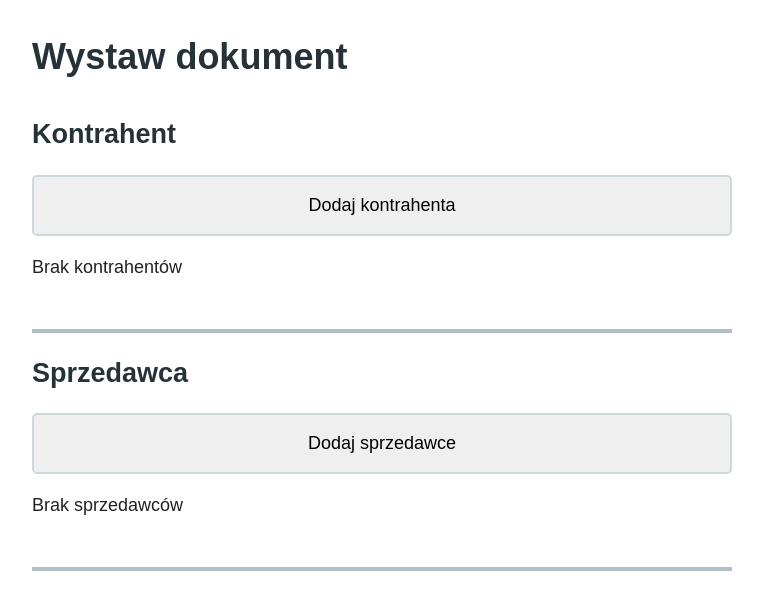
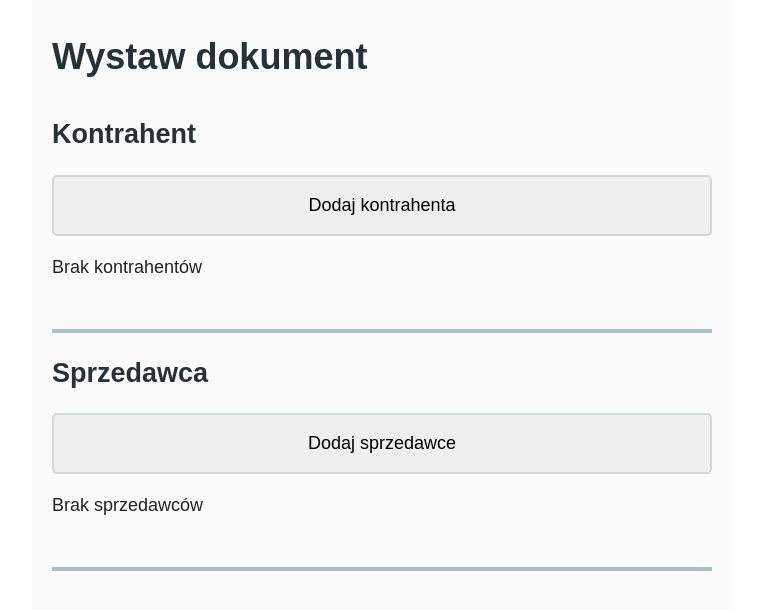
Before and after one commit to Citentel/invoicing-project, a React (Create React App) app: page / in a window 1280 px wide. Shown: the top 610 px of the page, without its empty margins (258-1021 px from the left). Built offline with nearby package versions, Linux system fonts and the light colour scheme.

Commit message:
add background to app component

```diff
--- a/src/static/scss/app.css
+++ b/src/static/scss/app.css
@@ -1 +1 @@
-.app{display:flex;justify-content:center}.app .container{max-width:43.75rem;width:100%}.app .container__headline{color:#263238}.app .container__headline--1{font-size:2.25rem;line-height:3.375rem;margin:1.875rem 0}
+.app{display:flex;justify-content:center}.app .container{max-width:43.75rem;width:100%;padding:0 1.25rem;background-color:#fbfbfb;height:100vh}.app .container__headline{color:#263238}.app .container__headline--1{font-size:2.25rem;line-height:3.375rem;margin:1.875rem 0}
--- a/src/static/scss/app.scss
+++ b/src/static/scss/app.scss
@@ -7,6 +7,9 @@
   .container {
     @include rem(max-width, 700);
     width: 100%;
+    @include rem(padding, 0, 20);
+    background-color: #fbfbfb;
+    height: 100vh;
 
     &__headline {
       color: $color__900;
```
Also changed, not shown: 1 other file (tests, documents, lock files or other folders).
